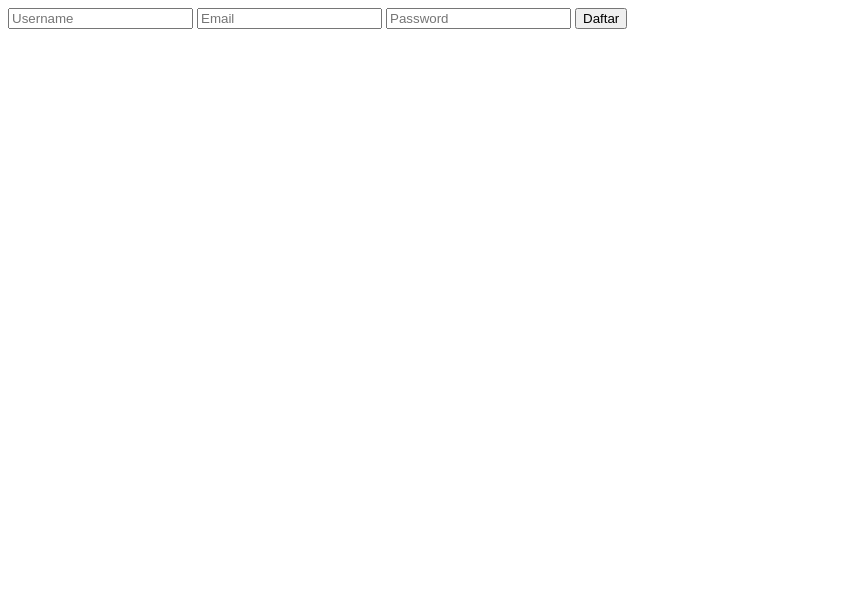
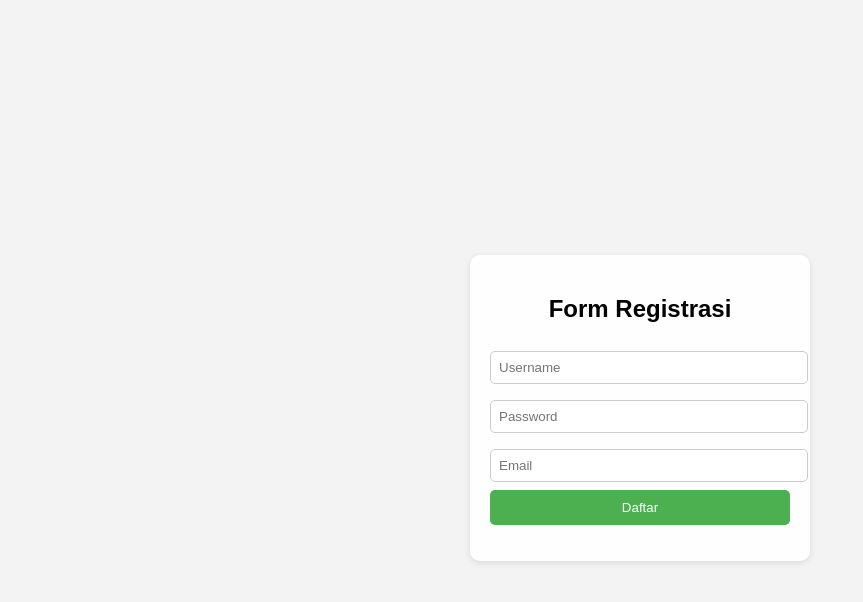
Before and after one commit to gustihavest-max/ProjectWeb1, a plain HTML site: page registrasi.html in a window 1280 px wide. Shown: the whole page, without its empty margins (0-863 px from the left). Drawn offline with Linux system fonts and the light colour scheme.

Commit message:
update insert db

```diff
--- a/registrasi.html
+++ b/registrasi.html
@@ -1,17 +1,74 @@
+<!DOCTYPE html>
+<html lang="id">
+<head>
+  <meta charset="UTF-8">
+  <meta name="viewport" content="width=device-width, initial-scale=1.0">
+  <title>Registrasi</title>
+  <style>
+    body {
+      font-family: Arial, sans-serif;
+      background: #f3f3f3;
+      display: flex;
+      justify-content: center;
+      align-items: center;
+      height: 100vh;
+    }
+    .card {
+      background: rgba(255, 255, 255, 0.9);
+      padding: 20px;
+      border-radius: 10px;
+      box-shadow: 0 2px 6px rgba(0,0,0,0.1);
+      width: 300px;
+    }
+    h2 {
+      text-align: center;
+    }
+    input {
+      width: 100%;
+      padding: 8px;
+      margin: 8px 0;
+      border: 1px solid #ccc;
+      border-radius: 5px;
+    }
+    button {
+      width: 100%;
+      padding: 10px;
+      background-color: #4CAF50;
+      color: white;
+      border: none;
+      border-radius: 5px;
+      cursor: pointer;
+    }
+    button:hover {
+      background-color: #45a049;
+    }
+    #msg {
+      text-align: center;
+      margin-top: 10px;
+    }
+  </style>
+</head>
+<body>
+  <div class="card">
+    <h2>Form Registrasi</h2>
     <form id="registerForm">
-  <input type="text" id="username" placeholder="Username">
-  <input type="email" id="email" placeholder="Email">
-  <input type="password" id="password" placeholder="Password">
+      <!-- urutan sesuai tabel: username, password, email -->
+      <input type="text" id="username" placeholder="Username" required>
+      <input type="password" id="password" placeholder="Password" required>
+      <input type="email" id="email" placeholder="Email" required>
       <button type="submit">Daftar</button>
     </form>
+    <p id="msg"></p>
+  </div>
 
   <script>
     document.getElementById('registerForm').addEventListener('submit', async (e) => {
       e.preventDefault();
+
       const data = {
         username: document.getElementById('username').value,
-    email: document.getElementById('email').value,
         password: document.getElementById('password').value,
+        email: document.getElementById('email').value
       };
 
       const res = await fetch('/.netlify/functions/registrasi', {
@@ -21,6 +78,10 @@ document.getElementById('registerForm').addEventListener('submit', async (e) =>
       });
 
       const result = await res.json();
-  alert(result.message);
+      const msg = document.getElementById('msg');
+      msg.textContent = result.message;
+      msg.style.color = result.success ? 'green' : 'red';
     });
   </script>
+</body>
+</html>
```
Also changed, not shown: index.html (+1 -1 lines). Lines whose indentation alone changed are shown as unchanged.
